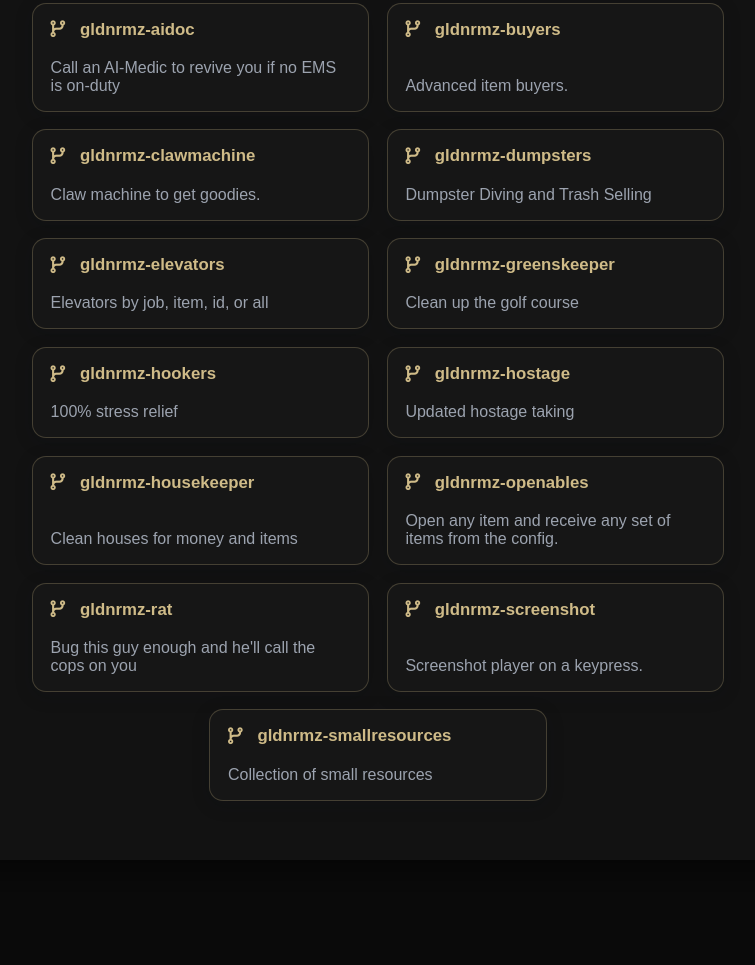
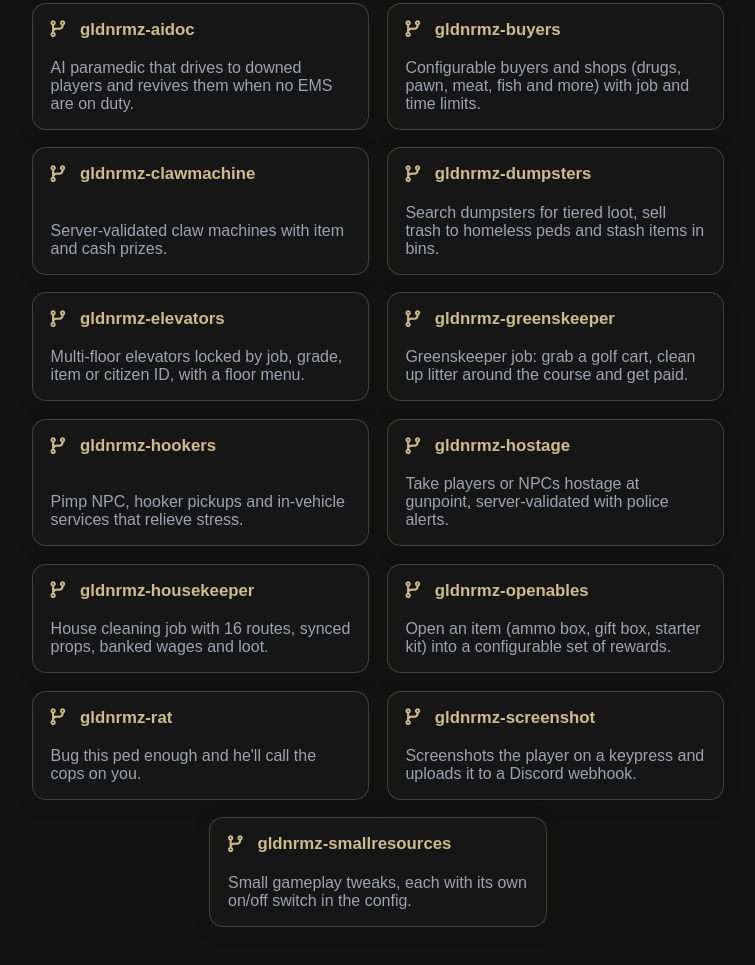
Before and after one commit to GLDNRMZ/website, a plain HTML site: page index.html in a window 1280 px wide. Shown: the part 1349-2314 px from the top of the page, without its empty margins (262-1017 px from the left). Before the commit the page ends 2241 px from the top, so only its background shows below. Drawn offline with Linux system fonts and the light colour scheme; a web font is replaced by a local one.

Commit message:
Update resource descriptions to match current scripts
Co-Authored-By: Claude Opus 5.5 <noreply@anthropic.com>

```diff
--- a/index.html
+++ b/index.html
@@ -128,55 +128,55 @@
         <div class="resources-grid" style="gap: 1.1rem 1.1rem;">
             <div class="resource-card" tabindex="0" role="link" aria-label="gldnrmz-aidoc" data-href="https://github.com/GLDNRMZ/gldnrmz-aidoc" style="padding: 1rem 1.1rem; margin: 0; min-height: unset;">
                 <h3 style="color: var(--brand); font-size: 1.05rem; font-weight: 600; margin-bottom: 0.5rem;"><i class="fas fa-code-branch" style="margin-right:0.4em;"></i><a href="https://github.com/GLDNRMZ/gldnrmz-aidoc" target="_blank" rel="noopener" style="color: var(--brand); text-decoration: none;">gldnrmz-aidoc</a></h3>
-                <p style="color: var(--muted); margin-bottom: 0;">Call an AI-Medic to revive you if no EMS is on-duty</p>
+                <p style="color: var(--muted); margin-bottom: 0;">AI paramedic that drives to downed players and revives them when no EMS are on duty.</p>
             </div>
             <div class="resource-card" tabindex="0" role="link" aria-label="gldnrmz-buyers" data-href="https://github.com/GLDNRMZ/gldnrmz-buyers" style="padding: 1rem 1.1rem; margin: 0; min-height: unset;">
                 <h3 style="color: var(--brand); font-size: 1.05rem; font-weight: 600; margin-bottom: 0.5rem;"><i class="fas fa-code-branch" style="margin-right:0.4em;"></i><a href="https://github.com/GLDNRMZ/gldnrmz-buyers" target="_blank" rel="noopener" style="color: var(--brand); text-decoration: none;">gldnrmz-buyers</a></h3>
-                <p style="color: var(--muted); margin-bottom: 0;">Advanced item buyers.</p>
+                <p style="color: var(--muted); margin-bottom: 0;">Configurable buyers and shops (drugs, pawn, meat, fish and more) with job and time limits.</p>
             </div>
             <div class="resource-card" tabindex="0" role="link" aria-label="gldnrmz-clawmachine" data-href="https://github.com/GLDNRMZ/gldnrmz-clawmachine" style="padding: 1rem 1.1rem; margin: 0; min-height: unset;">
                 <h3 style="color: var(--brand); font-size: 1.05rem; font-weight: 600; margin-bottom: 0.5rem;"><i class="fas fa-code-branch" style="margin-right:0.4em;"></i><a href="https://github.com/GLDNRMZ/gldnrmz-clawmachine" target="_blank" rel="noopener" style="color: var(--brand); text-decoration: none;">gldnrmz-clawmachine</a></h3>
-                <p style="color: var(--muted); margin-bottom: 0;">Claw machine to get goodies.</p>
+                <p style="color: var(--muted); margin-bottom: 0;">Server-validated claw machines with item and cash prizes.</p>
             </div>
             <div class="resource-card" tabindex="0" role="link" aria-label="gldnrmz-dumpsters" data-href="https://github.com/GLDNRMZ/gldnrmz-dumpsters" style="padding: 1rem 1.1rem; margin: 0; min-height: unset;">
                 <h3 style="color: var(--brand); font-size: 1.05rem; font-weight: 600; margin-bottom: 0.5rem;"><i class="fas fa-code-branch" style="margin-right:0.4em;"></i><a href="https://github.com/GLDNRMZ/gldnrmz-dumpsters" target="_blank" rel="noopener" style="color: var(--brand); text-decoration: none;">gldnrmz-dumpsters</a></h3>
-                <p style="color: var(--muted); margin-bottom: 0;">Dumpster Diving and Trash Selling</p>
+                <p style="color: var(--muted); margin-bottom: 0;">Search dumpsters for tiered loot, sell trash to homeless peds and stash items in bins.</p>
             </div>
             <div class="resource-card" tabindex="0" role="link" aria-label="gldnrmz-elevators" data-href="https://github.com/GLDNRMZ/gldnrmz-elevators" style="padding: 1rem 1.1rem; margin: 0; min-height: unset;">
                 <h3 style="color: var(--brand); font-size: 1.05rem; font-weight: 600; margin-bottom: 0.5rem;"><i class="fas fa-code-branch" style="margin-right:0.4em;"></i><a href="https://github.com/GLDNRMZ/gldnrmz-elevators" target="_blank" rel="noopener" style="color: var(--brand); text-decoration: none;">gldnrmz-elevators</a></h3>
-                <p style="color: var(--muted); margin-bottom: 0;">Elevators by job, item, id, or all</p>
+                <p style="color: var(--muted); margin-bottom: 0;">Multi-floor elevators locked by job, grade, item or citizen ID, with a floor menu.</p>
             </div>
             <div class="resource-card" tabindex="0" role="link" aria-label="gldnrmz-greenskeeper" data-href="https://github.com/GLDNRMZ/gldnrmz-greenskeeper" style="padding: 1rem 1.1rem; margin: 0; min-height: unset;">
                 <h3 style="color: var(--brand); font-size: 1.05rem; font-weight: 600; margin-bottom: 0.5rem;"><i class="fas fa-code-branch" style="margin-right:0.4em;"></i><a href="https://github.com/GLDNRMZ/gldnrmz-greenskeeper" target="_blank" rel="noopener" style="color: var(--brand); text-decoration: none;">gldnrmz-greenskeeper</a></h3>
-                <p style="color: var(--muted); margin-bottom: 0;">Clean up the golf course</p>
+                <p style="color: var(--muted); margin-bottom: 0;">Greenskeeper job: grab a golf cart, clean up litter around the course and get paid.</p>
             </div>
             <div class="resource-card" tabindex="0" role="link" aria-label="gldnrmz-hookers" data-href="https://github.com/GLDNRMZ/gldnrmz-hookers" style="padding: 1rem 1.1rem; margin: 0; min-height: unset;">
                 <h3 style="color: var(--brand); font-size: 1.05rem; font-weight: 600; margin-bottom: 0.5rem;"><i class="fas fa-code-branch" style="margin-right:0.4em;"></i><a href="https://github.com/GLDNRMZ/gldnrmz-hookers" target="_blank" rel="noopener" style="color: var(--brand); text-decoration: none;">gldnrmz-hookers</a></h3>
-                <p style="color: var(--muted); margin-bottom: 0;">100% stress relief</p>
+                <p style="color: var(--muted); margin-bottom: 0;">Pimp NPC, hooker pickups and in-vehicle services that relieve stress.</p>
             </div>
             <div class="resource-card" tabindex="0" role="link" aria-label="gldnrmz-hostage" data-href="https://github.com/GLDNRMZ/gldnrmz-hostage" style="padding: 1rem 1.1rem; margin: 0; min-height: unset;">
                 <h3 style="color: var(--brand); font-size: 1.05rem; font-weight: 600; margin-bottom: 0.5rem;"><i class="fas fa-code-branch" style="margin-right:0.4em;"></i><a href="https://github.com/GLDNRMZ/gldnrmz-hostage" target="_blank" rel="noopener" style="color: var(--brand); text-decoration: none;">gldnrmz-hostage</a></h3>
-                <p style="color: var(--muted); margin-bottom: 0;">Updated hostage taking</p>
+                <p style="color: var(--muted); margin-bottom: 0;">Take players or NPCs hostage at gunpoint, server-validated with police alerts.</p>
             </div>
             <div class="resource-card" tabindex="0" role="link" aria-label="gldnrmz-housekeeper" data-href="https://github.com/GLDNRMZ/gldnrmz-housekeeper" style="padding: 1rem 1.1rem; margin: 0; min-height: unset;">
                 <h3 style="color: var(--brand); font-size: 1.05rem; font-weight: 600; margin-bottom: 0.5rem;"><i class="fas fa-code-branch" style="margin-right:0.4em;"></i><a href="https://github.com/GLDNRMZ/gldnrmz-housekeeper" target="_blank" rel="noopener" style="color: var(--brand); text-decoration: none;">gldnrmz-housekeeper</a></h3>
-                <p style="color: var(--muted); margin-bottom: 0;">Clean houses for money and items</p>
+                <p style="color: var(--muted); margin-bottom: 0;">House cleaning job with 16 routes, synced props, banked wages and loot.</p>
             </div>
             <div class="resource-card" tabindex="0" role="link" aria-label="gldnrmz-openables" data-href="https://github.com/GLDNRMZ/gldnrmz-openables" style="padding: 1rem 1.1rem; margin: 0; min-height: unset;">
                 <h3 style="color: var(--brand); font-size: 1.05rem; font-weight: 600; margin-bottom: 0.5rem;"><i class="fas fa-code-branch" style="margin-right:0.4em;"></i><a href="https://github.com/GLDNRMZ/gldnrmz-openables" target="_blank" rel="noopener" style="color: var(--brand); text-decoration: none;">gldnrmz-openables</a></h3>
-                <p style="color: var(--muted); margin-bottom: 0;">Open any item and receive any set of items from the config.</p>
+                <p style="color: var(--muted); margin-bottom: 0;">Open an item (ammo box, gift box, starter kit) into a configurable set of rewards.</p>
             </div>
             <div class="resource-card" tabindex="0" role="link" aria-label="gldnrmz-rat" data-href="https://github.com/GLDNRMZ/gldnrmz-rat" style="padding: 1rem 1.1rem; margin: 0; min-height: unset;">
                 <h3 style="color: var(--brand); font-size: 1.05rem; font-weight: 600; margin-bottom: 0.5rem;"><i class="fas fa-code-branch" style="margin-right:0.4em;"></i><a href="https://github.com/GLDNRMZ/gldnrmz-rat" target="_blank" rel="noopener" style="color: var(--brand); text-decoration: none;">gldnrmz-rat</a></h3>
-                <p style="color: var(--muted); margin-bottom: 0;">Bug this guy enough and he'll call the cops on you</p>
+                <p style="color: var(--muted); margin-bottom: 0;">Bug this ped enough and he&#39;ll call the cops on you.</p>
             </div>
             <div class="resource-card" tabindex="0" role="link" aria-label="gldnrmz-screenshot" data-href="https://github.com/GLDNRMZ/gldnrmz-screenshot" style="padding: 1rem 1.1rem; margin: 0; min-height: unset;">
                 <h3 style="color: var(--brand); font-size: 1.05rem; font-weight: 600; margin-bottom: 0.5rem;"><i class="fas fa-code-branch" style="margin-right:0.4em;"></i><a href="https://github.com/GLDNRMZ/gldnrmz-screenshot" target="_blank" rel="noopener" style="color: var(--brand); text-decoration: none;">gldnrmz-screenshot</a></h3>
-                <p style="color: var(--muted); margin-bottom: 0;">Screenshot player on a keypress.</p>
+                <p style="color: var(--muted); margin-bottom: 0;">Screenshots the player on a keypress and uploads it to a Discord webhook.</p>
             </div>
             <div class="resource-card" tabindex="0" role="link" aria-label="gldnrmz-smallresources" data-href="https://github.com/GLDNRMZ/gldnrmz-smallresources" style="padding: 1rem 1.1rem; margin: 0; min-height: unset;">
                 <h3 style="color: var(--brand); font-size: 1.05rem; font-weight: 600; margin-bottom: 0.5rem;"><i class="fas fa-code-branch" style="margin-right:0.4em;"></i><a href="https://github.com/GLDNRMZ/gldnrmz-smallresources" target="_blank" rel="noopener" style="color: var(--brand); text-decoration: none;">gldnrmz-smallresources</a></h3>
-                <p style="color: var(--muted); margin-bottom: 0;">Collection of small resources</p>
+                <p style="color: var(--muted); margin-bottom: 0;">Small gameplay tweaks, each with its own on/off switch in the config.</p>
             </div>
         </div>
     </section>
```
